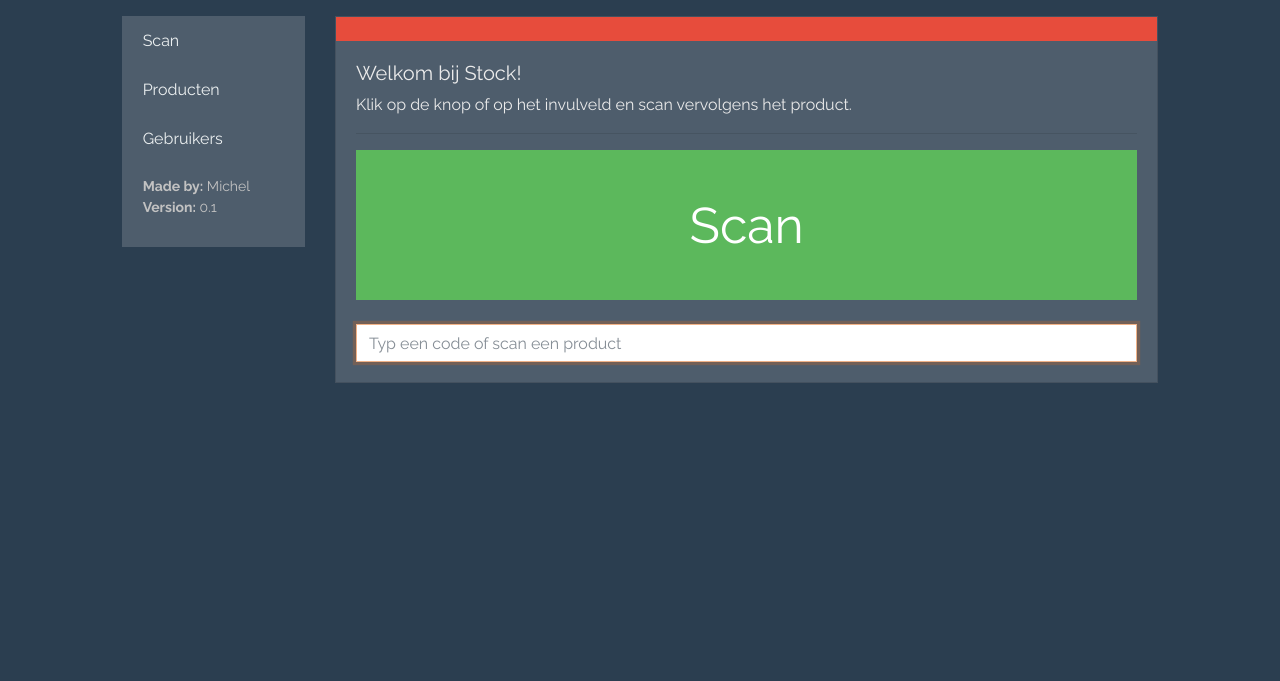
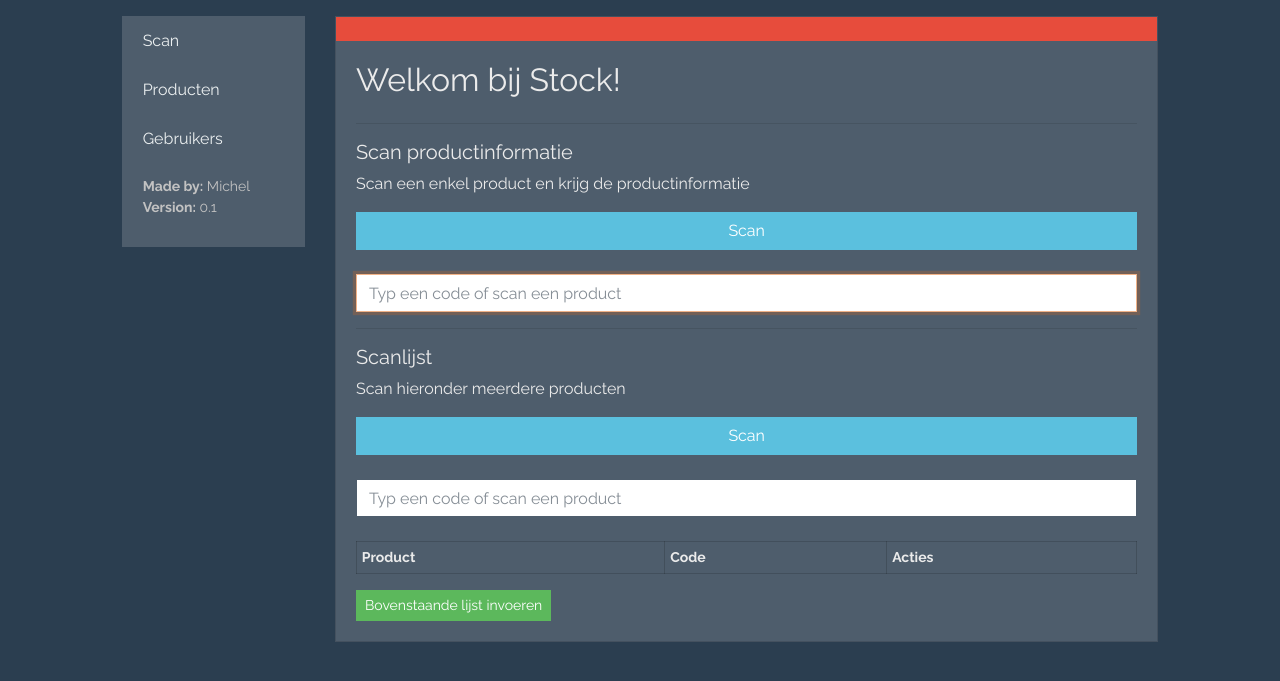
Before and after one commit to Michelium/aestedstocks, a Symfony app: template templates/home/index.html.twig in a window 1280 px wide. Shown: the part 40-721 px from the top of the page. Run offline with Twig, Linux system fonts and the light colour scheme; the template is opened without the code that fills it, so the values that code supplies are empty; some libraries are stand-ins or nearby versions.

Commit message:
scan multiple items and add to stock added

```diff
--- a/public/css/admin.css
+++ b/public/css/admin.css
@@ -115,7 +115,3 @@
 }
 
 /* Home */
-button.scan {
-    height: 150px;
-    font-size: 50px;
-}
--- a/public/js/admin.js
+++ b/public/js/admin.js
@@ -18,6 +18,9 @@ $(document).ready(function () {
     function focusScannerOnInput() {
         $('.scan').on('click', function () {
             $('#scan_input').focus();
+        });
+        $('.scan_multiple_button').on('click', function () {
+            $('#scan_multiple_input').focus();
         });
         $('.close-modal').on('click', function () {
             $('#scan_input').focus();
@@ -57,6 +60,44 @@ $(document).ready(function () {
         });
     }
 
+    function scanMultipleProducts() {
+        const getUrl = window.location;
+        let baseUrl = getUrl.protocol + "//" + getUrl.host + "/" + getUrl.pathname.split('/')[1];
+        if (baseUrl.search('localhost') !== -1) {
+            baseUrl += '/public/admin';
+        }
+
+        $('#scan_multiple_input').keypress(function (e) {
+            if (e.which === 13) {
+                let id = $(this).val();
+                $.get(baseUrl + "/function/addproducttolist/"+id, function (data) {
+                    $('.scan_multiple_table tr:last').after(data);
+                });
+                $(this).val('');
+                $(this).focus();
+            }
+        });
+
+        $('.scan_multiple_submit').on('click', function () {
+            $.ajax({
+                url: baseUrl + "/function/submitproductlist",
+                method: 'POST',
+                data: { items: getListItems() },
+                success: function (data) {
+                    console.log(data);
+                }
+            });
+        });
+    }
+
+    function getListItems() {
+        const items = [];
+        $('.scan_multiple_table tr:not(:first-of-type)').each(function () {
+            items.push($(this).attr('data-id'));
+        });
+        return items;
+    }
+
     function productPage() {
         $('.product_action_product_button').on('click', function () {
             $('.product-modal').modal('show');
@@ -65,12 +106,12 @@ $(document).ready(function () {
             const getUrl = window.location;
             let baseUrl = getUrl.protocol + "//" + getUrl.host + "/" + getUrl.pathname.split('/')[1];
             if (baseUrl.search('localhost') !== -1) {
-                baseUrl += '/public';
+                baseUrl += '/public/admin';
             }
 
             if (action === 'update') {
                 $('.product-modal .modal-body').html('');
-                $.get(baseUrl + "/admin/function/updateproductform/"+id, function (data) {
+                $.get(baseUrl + "/function/updateproductform/"+id, function (data) {
                     $('.product-modal .modal-body').html(data);
                 });
             } else if (action === 'view') {
@@ -85,6 +126,7 @@ $(document).ready(function () {
 
     focusScannerOnInput();
     handleScannerModal();
+    scanMultipleProducts();
     productPage();
 
 });
--- a/templates/home/index.html.twig
+++ b/templates/home/index.html.twig
@@ -1,12 +1,17 @@
 {% extends 'base.html.twig' %}
 
 {% block body %}
-    <h5>Welkom bij Stock!</h5>
-    <p>Klik op de knop of op het invulveld en scan vervolgens het product.</p>
+    <div class="row">
+        <div class="col-lg-12">
+            <h2>Welkom bij Stock!</h2>
+        </div>
+    </div>
     <hr>
     <div class="row">
         <div class="col-lg-12">
-            <button class="btn btn-block btn-success mb-4 scan">Scan</button>
+            <h5>Scan productinformatie</h5>
+            <p>Scan een enkel product en krijg de productinformatie</p>
+            <button class="btn btn-block btn-info mb-4 scan">Scan</button>
             <input type="text" id="scan_input" placeholder="Typ een code of scan een product" class="form-control" autofocus>
         </div>
     </div>
@@ -33,4 +38,25 @@
         </div>
     </div>
 
+    <hr>
+    <div class="row">
+        <div class="col-lg-12">
+            <h5>Scanlijst</h5>
+            <p>Scan hieronder meerdere producten</p>
+            <button class="btn btn-block btn-info mb-4 scan_multiple_button">Scan</button>
+        </div>
+    </div>
+    <div class="row">
+        <div class="col-lg-12">
+            <input type="text" id="scan_multiple_input" placeholder="Typ een code of scan een product" class="form-control" autofocus>
+            <table class="table table-bordered table-hover table-sm mt-4 scan_multiple_table" data-route="">
+                <tr>
+                    <th>Product</th>
+                    <th>Code</th>
+                    <th>Acties</th>
+                </tr>
+            </table>
+            <button class="btn btn-success btn-sm scan_multiple_submit" type="button">Bovenstaande lijst invoeren</button>
+        </div>
+    </div>
 {% endblock %}
--- a/templates/product/index.html.twig
+++ b/templates/product/index.html.twig
@@ -1,7 +1,7 @@
 {% extends 'base.html.twig' %}
 
 {% block body %}
-    <h5>Productenoverzicht</h5>
+    <h2>Productenoverzicht</h2>
     <hr>
     <div class="row">
         <div class="col-lg-12">
@@ -12,6 +12,7 @@
         <div class="col-lg-12">
             <table class="table table-sm table-hover table-responsive-md">
                 <tr>
+                    <th>V</th>
                     <th>Naam</th>
                     <th class="d-none d-md-block">Code</th>
                     <th>Aangemaakt op</th>
@@ -20,6 +21,7 @@
                 </tr>
                 {% for product in products  %}
                     <tr>
+                        <td>{{ product.stock }}</td>
                         <td>{{ product.name }}</td>
                         <td class="d-none d-md-block">{{ product.code }}</td>
                         <td>{{ product.createdAt|date('d-m-Y') }}</td>
```
Also changed, not shown: src/Controller/AdminController.php (+46 -0 lines), templates/sections/addproducttolist_row.html.twig (added, +13 -0 lines), public/fontawesome/webfonts/fa-brands-400.woff (added), public/fontawesome/webfonts/fa-brands-400.woff2 (added), public/fontawesome/webfonts/fa-light-300.woff (added), public/fontawesome/webfonts/fa-light-300.woff2 (added), public/fontawesome/webfonts/fa-regular-400.woff (added), public/fontawesome/webfonts/fa-regular-400.woff2 (added), public/fontawesome/webfonts/fa-solid-900.woff (added), public/fontawesome/webfonts/fa-solid-900.woff2 (added), 4 other files.
